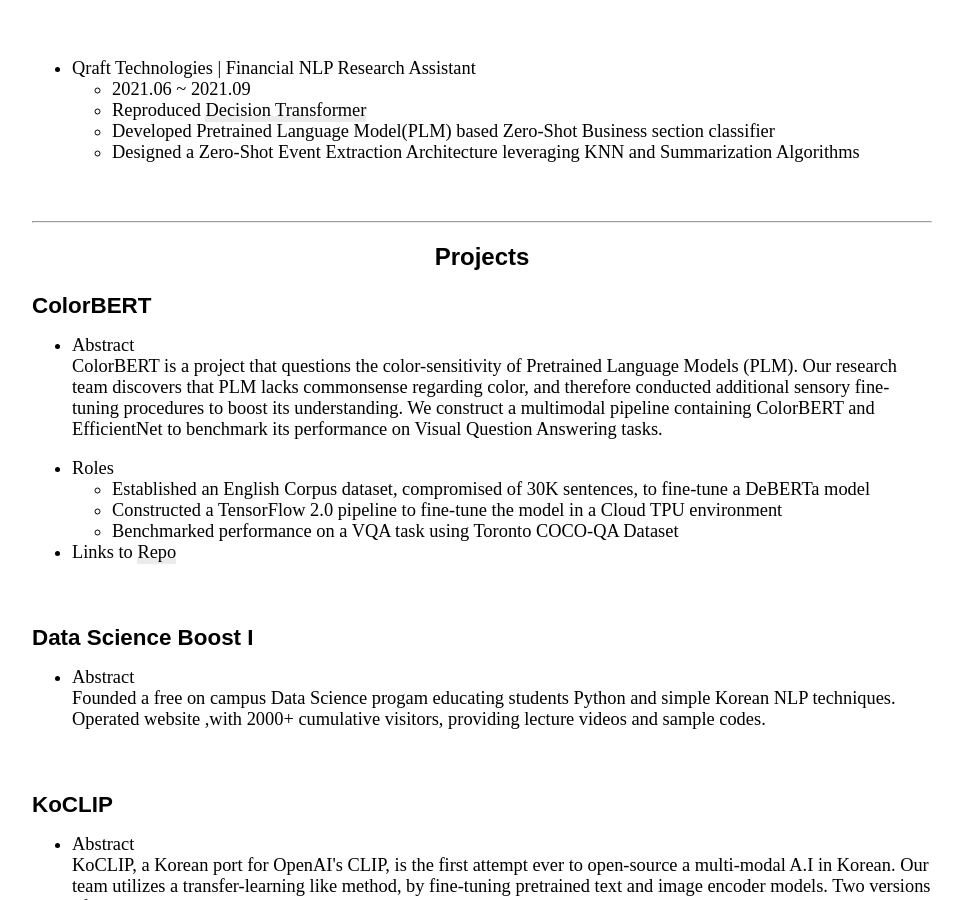
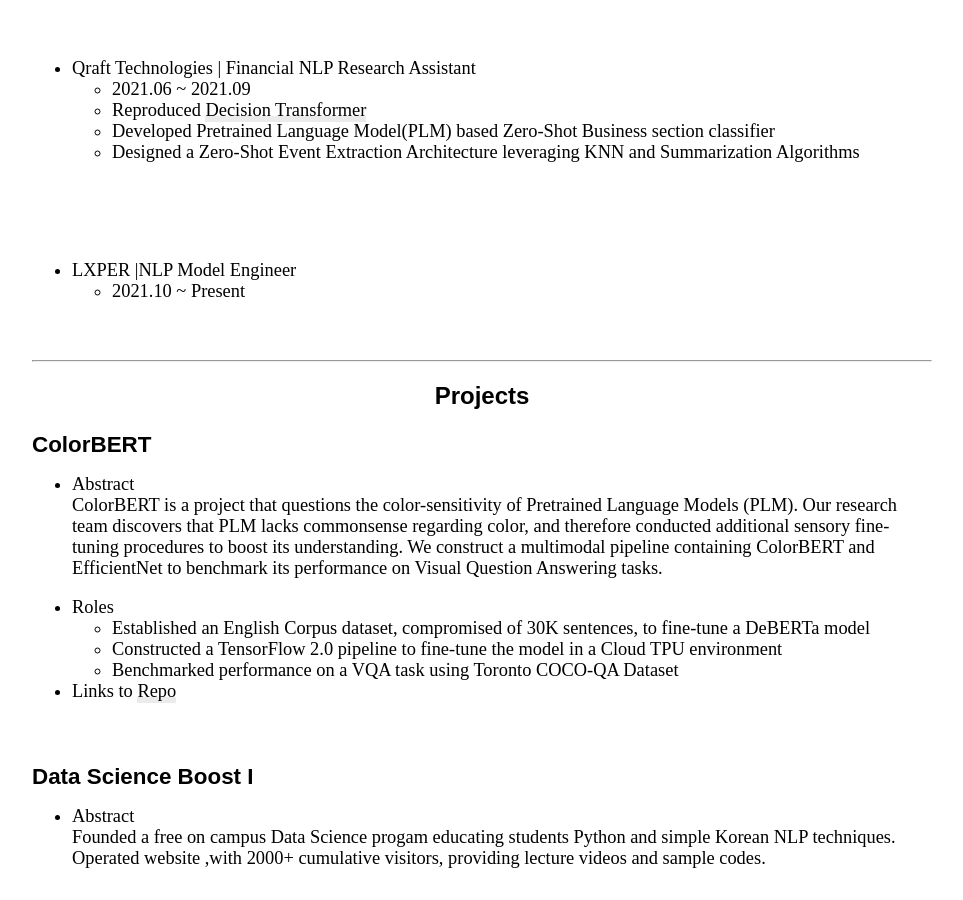
Before and after one commit to guijinSON/guijinSON.github.io, a Jekyll site: the page built from Learn_More.md, in a window 1280 px wide and 900 px high, scrolled down 689 px. Shown: the whole window, without its empty margins (158-1121 px from the left). Built offline with Jekyll 4.4.1, drawn with Linux system fonts in a browser that asks for light colours; nearby versions of some CDN libraries.

Commit message:
Update Learn_More.md

```diff
--- a/Learn_More.md
+++ b/Learn_More.md
@@ -37,6 +37,15 @@
 <li>Reproduced  <a href="https://arxiv.org/pdf/2106.01345.pdf"> Decision Transformer</a></li>
 <li> Developed Pretrained Language Model(PLM) based Zero-Shot Business section classifier</li>
 <li> Designed a Zero-Shot Event Extraction Architecture leveraging KNN and Summarization Algorithms</li>
+  </ul>
+  </ul>
+<br/>
+
+<br/>
+<ul>
+<li> LXPER |NLP Model Engineer</li>
+<ul>
+<li> 2021.10 ~ Present </li>
   </ul>
   </ul>
 <br/>
```
